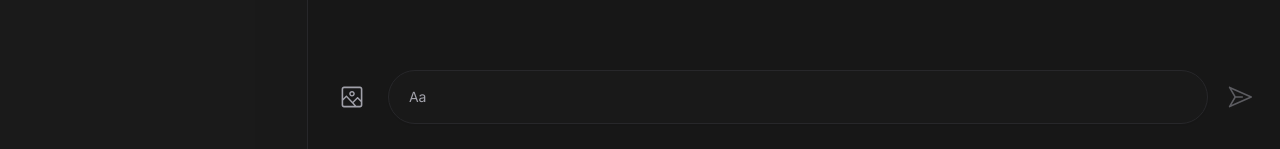
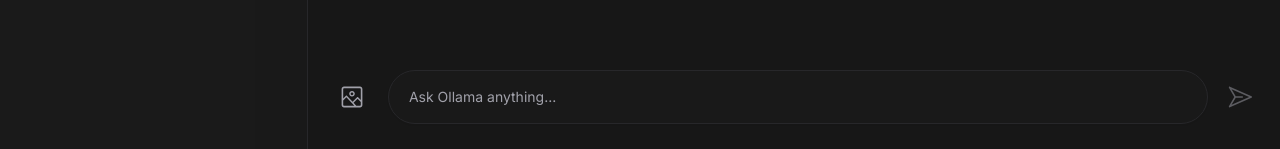
Before and after one commit to jakobhoeg/nextjs-ollama-llm-ui, a Next.js app: page / in a window 1280 px wide. Shown: the part 651-800 px from the top of the page. Built offline with nearby package versions, Linux system fonts and the light colour scheme.

Commit message:
Enter to send message

```diff
--- a/src/components/chat/chat-bottombar.tsx
+++ b/src/components/chat/chat-bottombar.tsx
@@ -45,6 +45,7 @@ export default function ChatBottombar({
   const handleKeyPress = (e: React.KeyboardEvent<HTMLTextAreaElement>) => {
     if (e.key === "Enter" && !e.shiftKey) {
       e.preventDefault();
+      handleSubmit(e as unknown as React.FormEvent<HTMLFormElement>);
     }
   };
 
@@ -85,7 +86,7 @@ export default function ChatBottombar({
               onKeyDown={handleKeyPress}
               onChange={handleInputChange}
               name="message"
-              placeholder="Aa"
+              placeholder="Ask Ollama anything..."
               className="border-input max-h-20 px-5 py-4 text-sm shadow-sm placeholder:text-muted-foreground focus-visible:outline-none focus-visible:ring-1 focus-visible:ring-ring disabled:cursor-not-allowed disabled:opacity-50 w-full border rounded-full flex items-center h-11 resize-none overflow-hidden bg-card/35"
             />
               {!isLoading ? (
```
